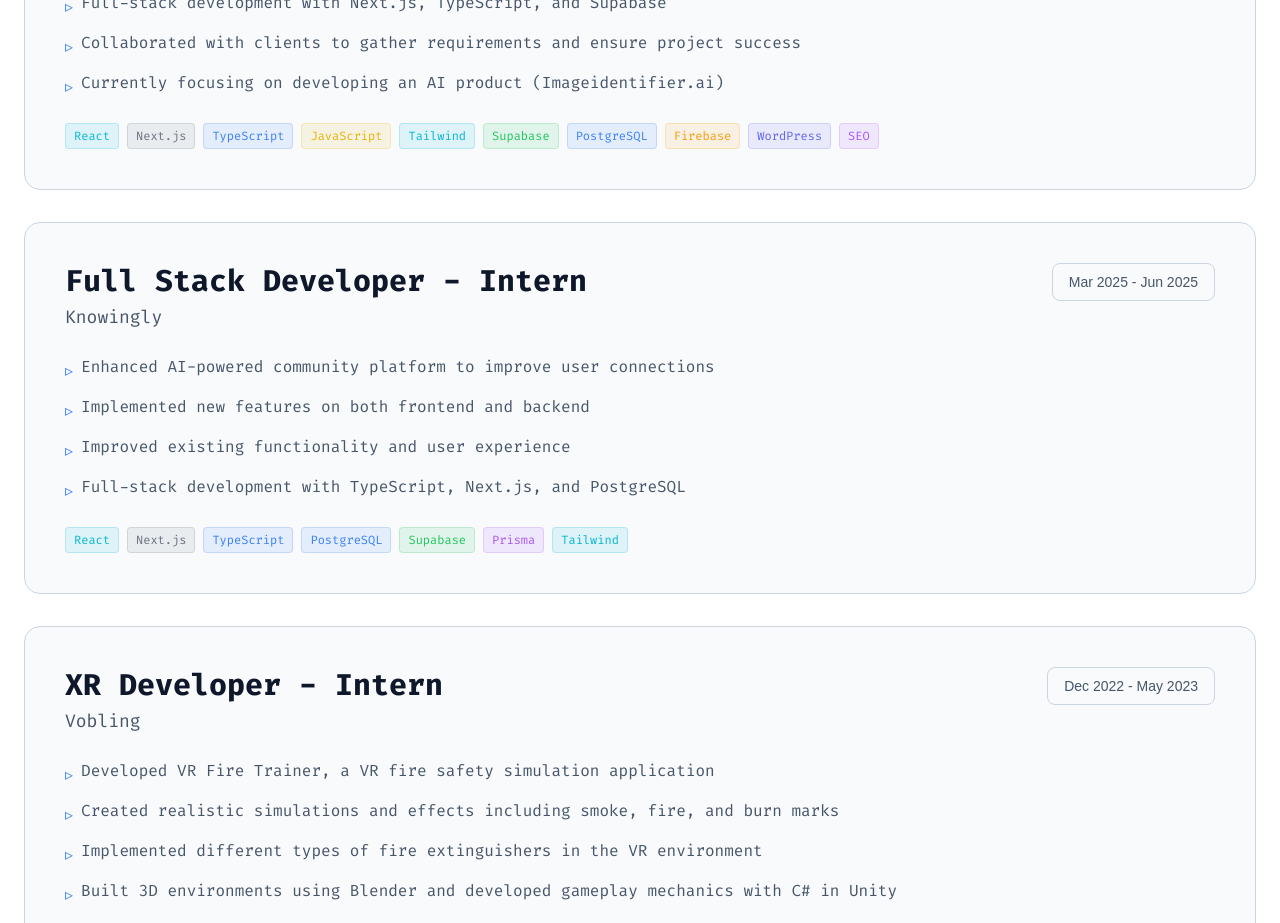
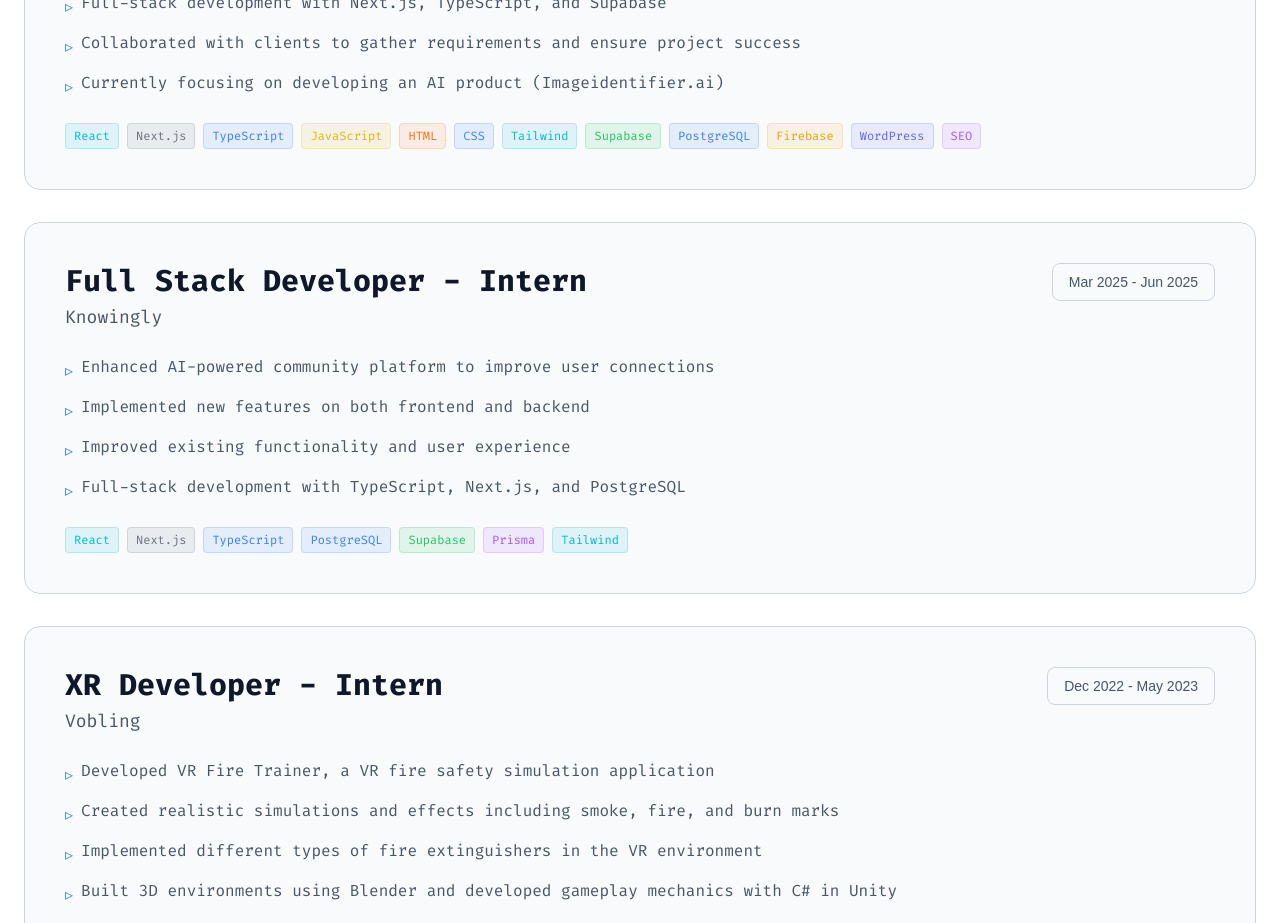
Before and after one commit to chvlpont/portfolio-ph, a Next.js app: page / in a window 1280 px wide. Shown: the part 5520-6443 px from the top of the page. Built offline with nearby package versions, Linux system fonts and the light colour scheme.

Commit message:
add html css to webbyro card

```diff
--- a/app/data/experiences.ts
+++ b/app/data/experiences.ts
@@ -57,6 +57,8 @@
       { label: "Next.js", color: "#6b7280" },
       { label: "TypeScript", color: "#3b82f6" },
       { label: "JavaScript", color: "#eab308" },
+      { label: "HTML", color: "#f97316" },
+      { label: "CSS", color: "#3b82f6" },
       { label: "Tailwind", color: "#06b6d4" },
       { label: "Supabase", color: "#22c55e" },
       { label: "PostgreSQL", color: "#3b82f6" },
```
